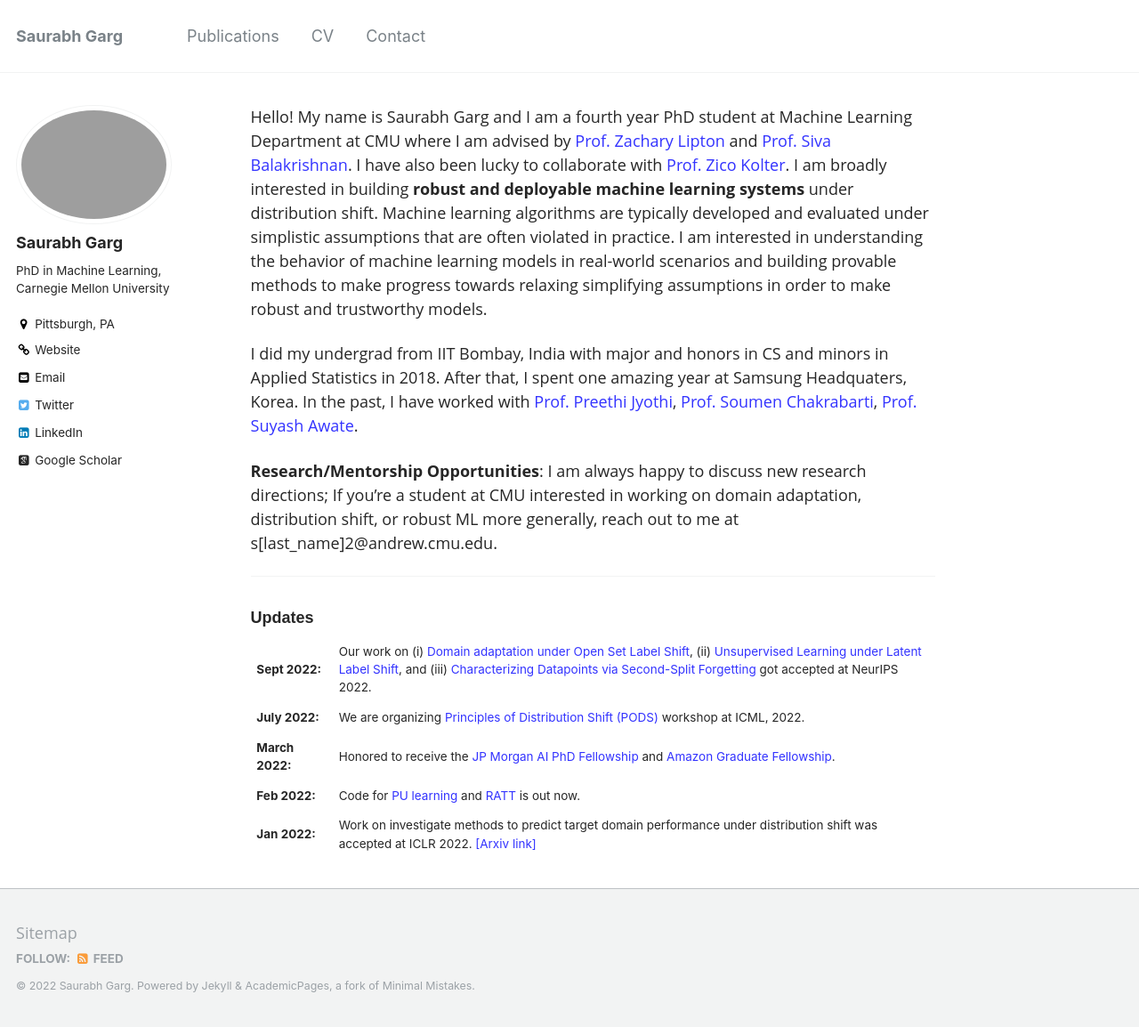
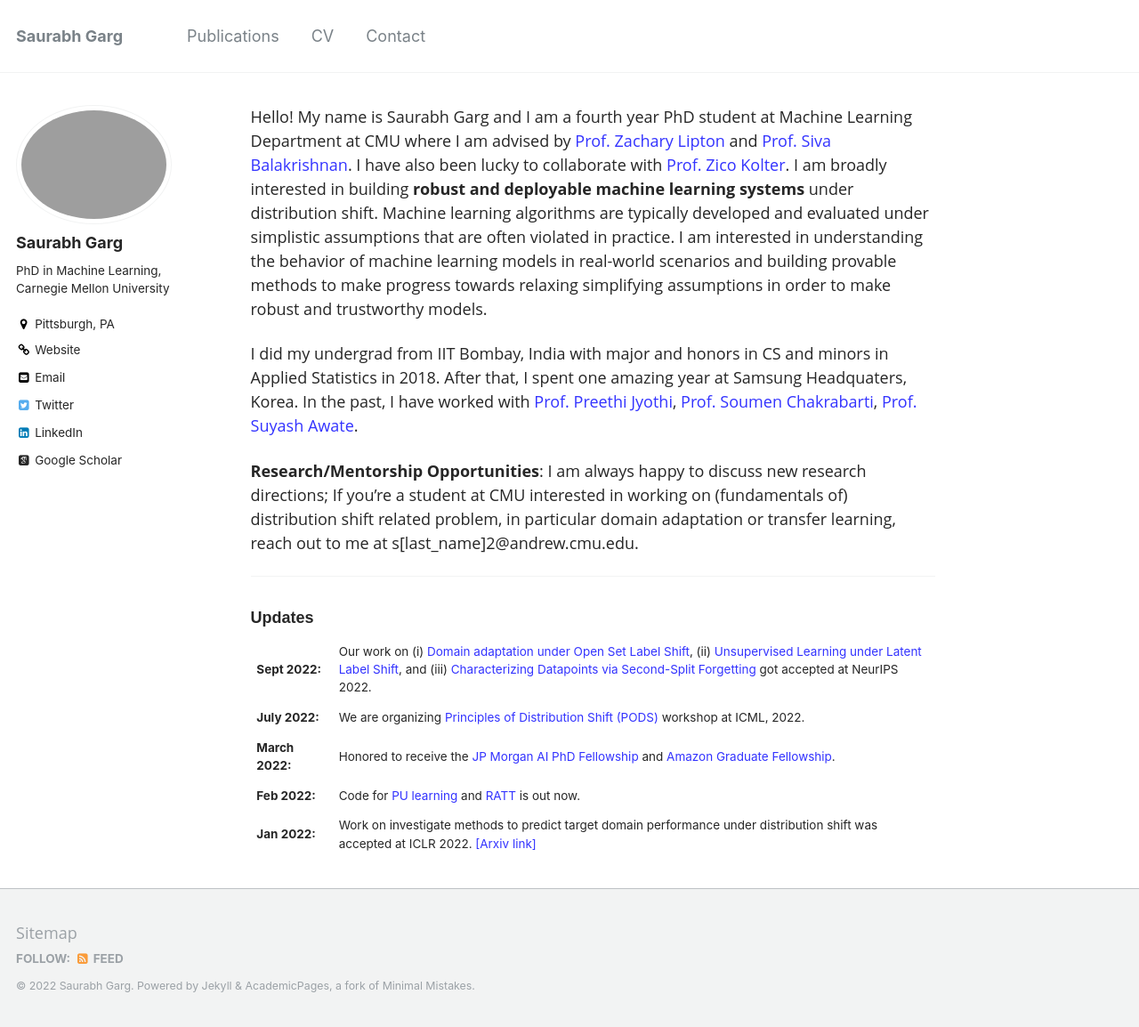
Before and after one commit to saurabhgarg1996/saurabhgarg1996.github.io, a Jekyll site: the page built from _pages/about.md, in a window 1280 px wide and 1154 px high. Shown: the whole window at 89% size. Built offline with Jekyll 4.4.1, drawn with Linux system fonts in a browser that asks for light colours; some web fonts are replaced.

Commit message:
Preprint/pubs

```diff
--- a/_pages/about.md
+++ b/_pages/about.md
@@ -12,7 +12,7 @@ Hello! My name is Saurabh Garg and I am a fourth year PhD student at Machine Lea
 I did my undergrad from IIT Bombay, India with major and honors in CS and minors in Applied Statistics in 2018. After that, I spent one amazing year at Samsung Headquaters, Korea. In the past, I have worked with [Prof. Preethi Jyothi](https://www.cse.iitb.ac.in/~pjyothi), [Prof. Soumen Chakrabarti](https://www.cse.iitb.ac.in/~soumen), [Prof. Suyash Awate](https://www.cse.iitb.ac.in/~suyash).
 
 
-**Research/Mentorship Opportunities**: I am always happy to discuss new research directions; If you're a student at CMU interested in working on domain adaptation, distribution shift, or robust ML more generally, reach out to me at s[last_name]2@andrew.cmu.edu.
+**Research/Mentorship Opportunities**: I am always happy to discuss new research directions; If you're a student at CMU interested in working on (fundamentals of) distribution shift related problem, in particular domain adaptation or transfer learning, reach out to me at s[last_name]2@andrew.cmu.edu.
 
 <!---
 I did my undergrad from IIT Bombay, India with major and honors in CS and minors in Applied Statitics in 2018. After that, I spent one amazing year at Samsung Headquaters, Korea. In the past, I have worked with [Prof. Suyash Awate](https://www.cse.iitb.ac.in/~suyash) on building statistical machine learning algorithms for exact MCMC samspling as a part of my Bachelor's thesis. During my stay at IITB, I have also spent major time working with [Prof. Preethi Jyothi](https://www.cse.iitb.ac.in/~pjyothi) on the problem of building robust language models for code switched speech. I was also fortunate to work with [Prof. Soumen Chakrabarti](https://www.cse.iitb.ac.in/~soumen) on building interpretable question answering systems using KG and corpus.
```
